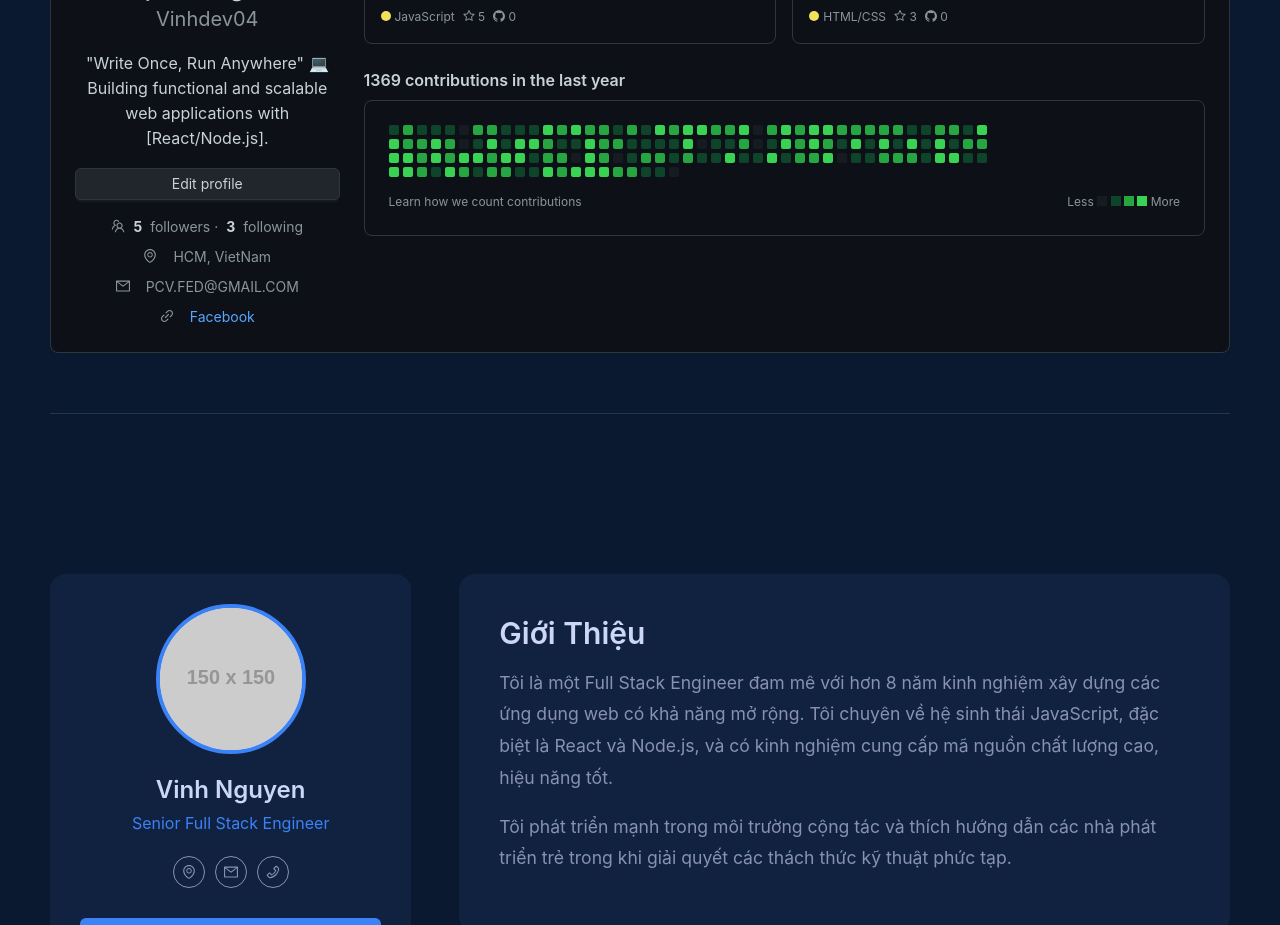
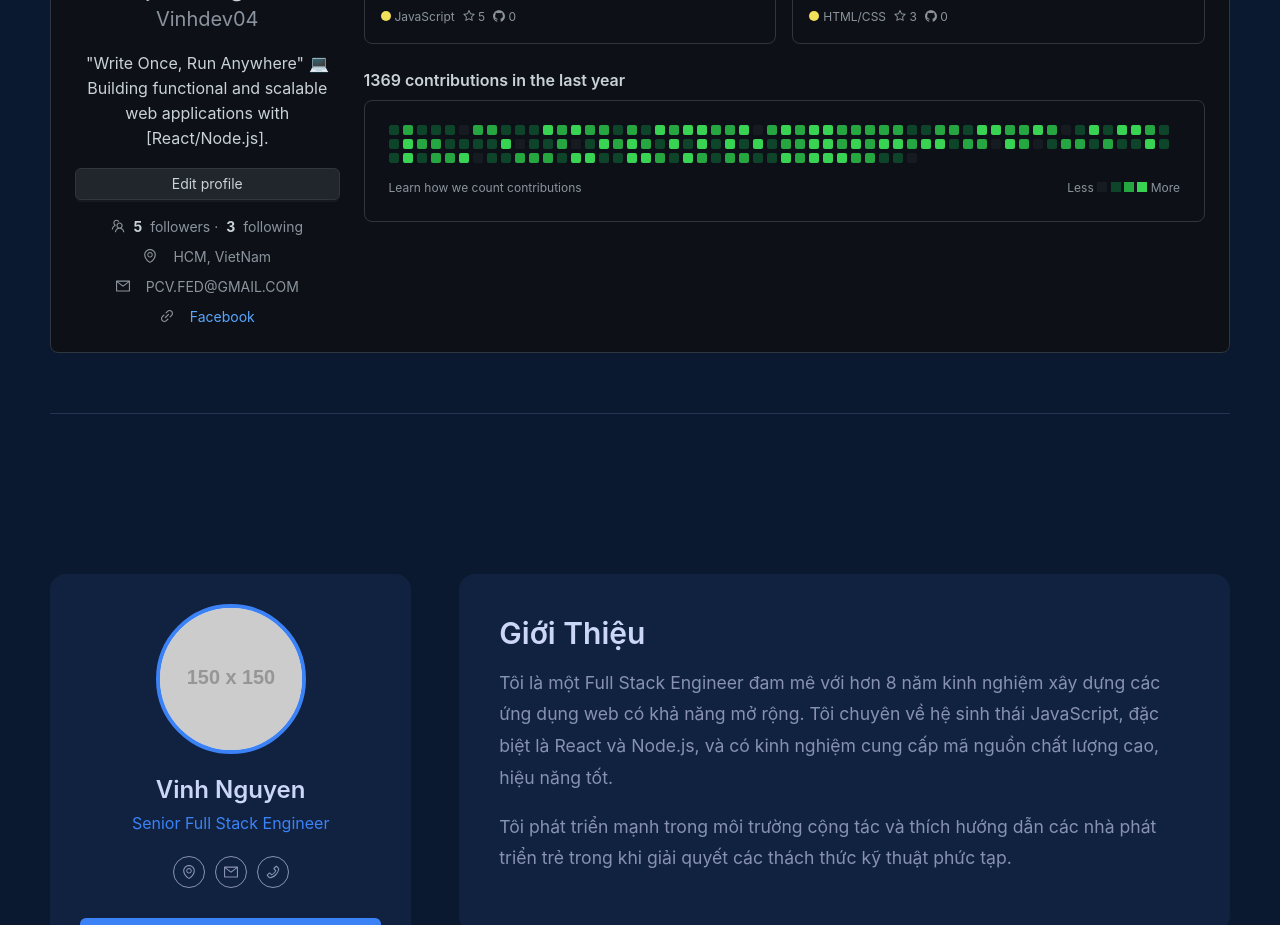
Before and after one commit to Vinhdev04/V_Potofolio, a React (Vite) app in the folder Frontend/: page / in a window 1280 px wide. Shown: the part 1800-2725 px from the top of the page. Built offline with nearby package versions, Linux system fonts and the light colour scheme.

Commit message:
chore: Thêm .gitignore và loại bỏ node_modules khỏi repository

```diff
--- a/Frontend/src/components/GithubProfile.jsx
+++ b/Frontend/src/components/GithubProfile.jsx
@@ -32,7 +32,7 @@ const GithubProfile = () => {
   // Mock contribution graph
   const renderContributionGraph = () => {
     return (
-      <div style={{ display: 'flex', gap: 4, flexWrap: 'wrap', maxWidth: 600 }}>
+      <div style={{ display: 'flex', gap: 4, flexWrap: 'wrap', maxWidth: '100%', overflowX: 'auto' }}>
         {Array.from({ length: 150 }).map((_, i) => (
           <div
             key={i}
```
Also changed, not shown: 1 other file (tests, documents, lock files or other folders).
